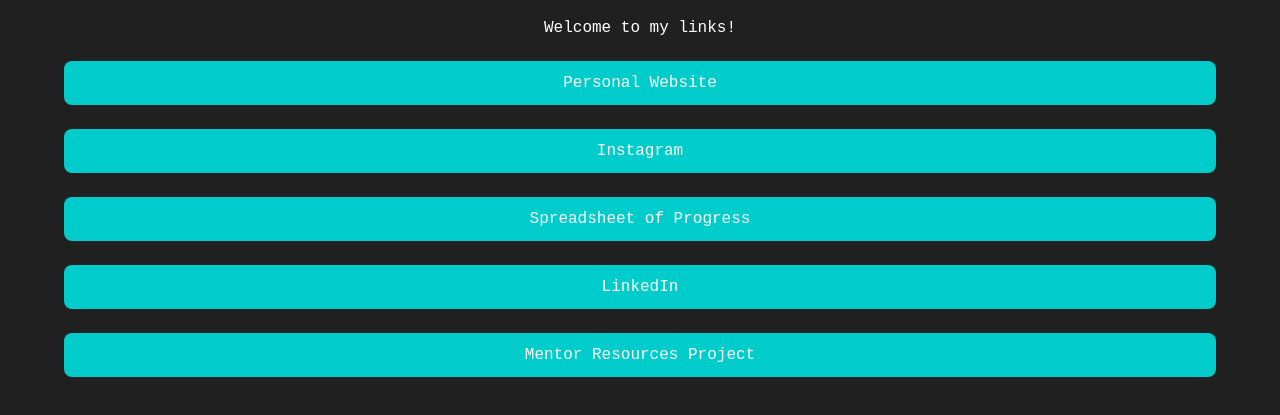
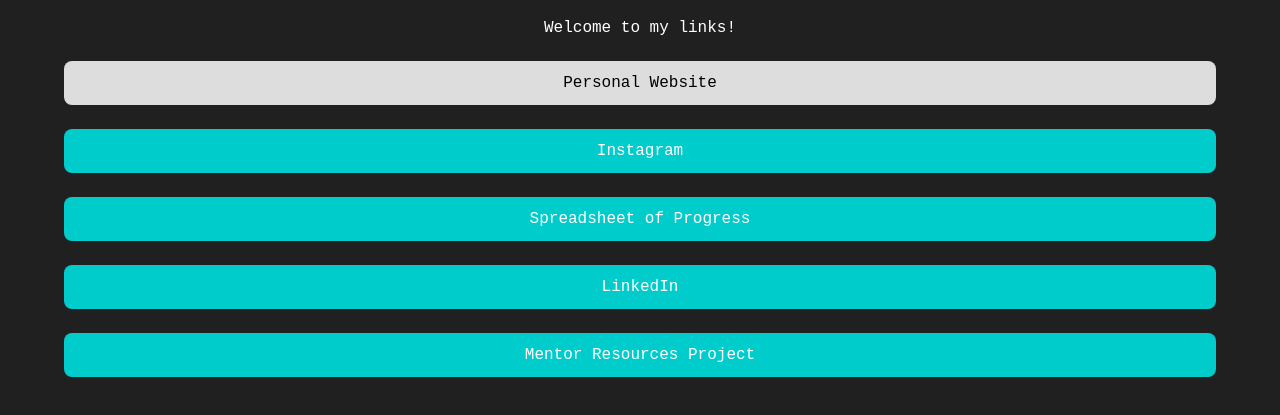
Before and after one commit to TealTheAvocado/link-tree, a plain HTML site: page index.html in a window 1280 px wide. In both pictures the pointer is over the button "Personal Website". Shown: the part 61-476 px from the top of the page. Drawn offline with Linux system fonts and the light colour scheme.

Commit message:
Add hover color for buttons

```diff
--- a/styles.css
+++ b/styles.css
@@ -14,6 +14,10 @@ button {
     font-family: Courier New, sans-serif;
   }
 
+  button:hover{
+    background-color: #ddd;
+    color: black;
+  }
   h1{
     font-family: Courier New, sans-serif;
   }
```
